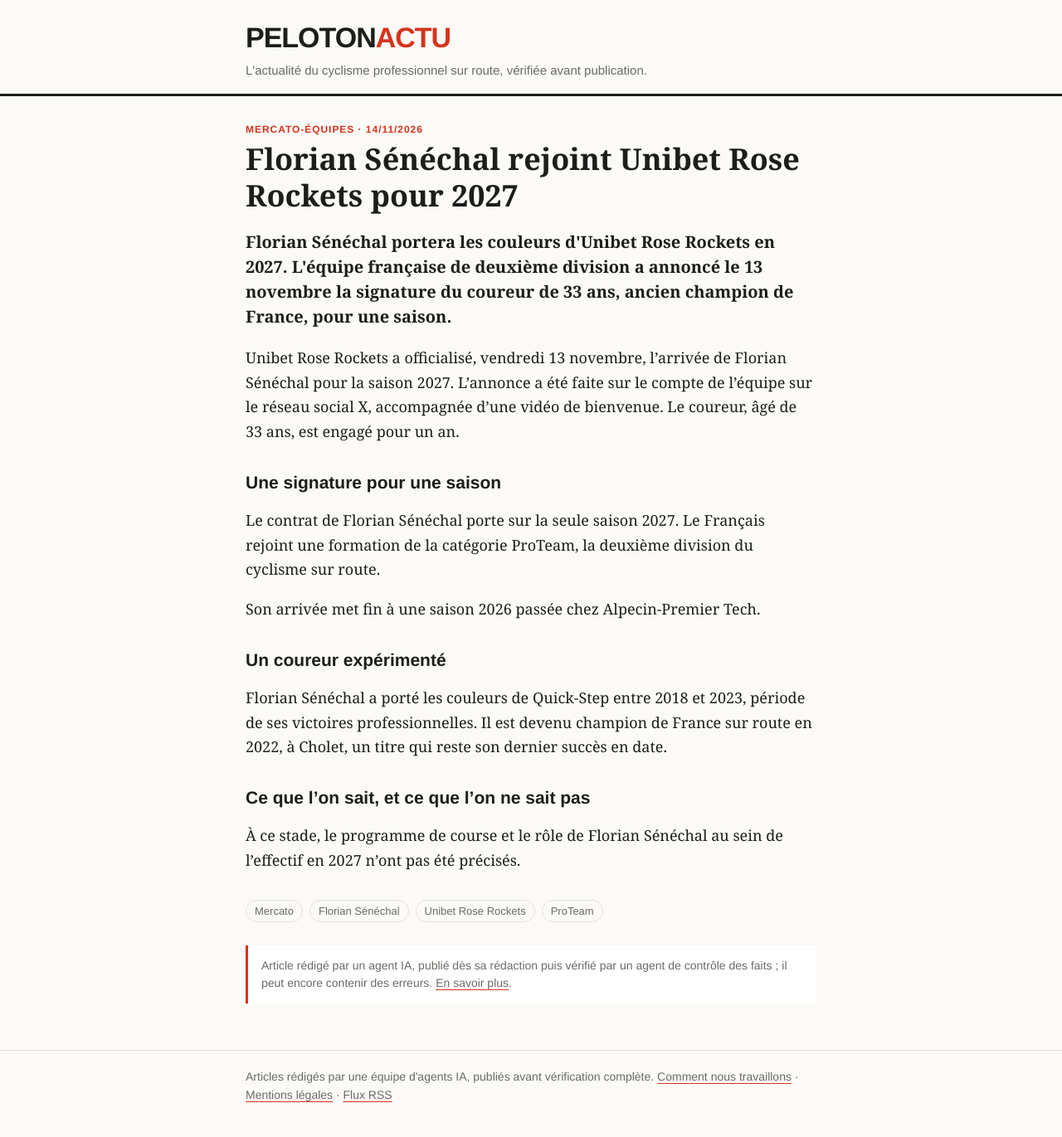
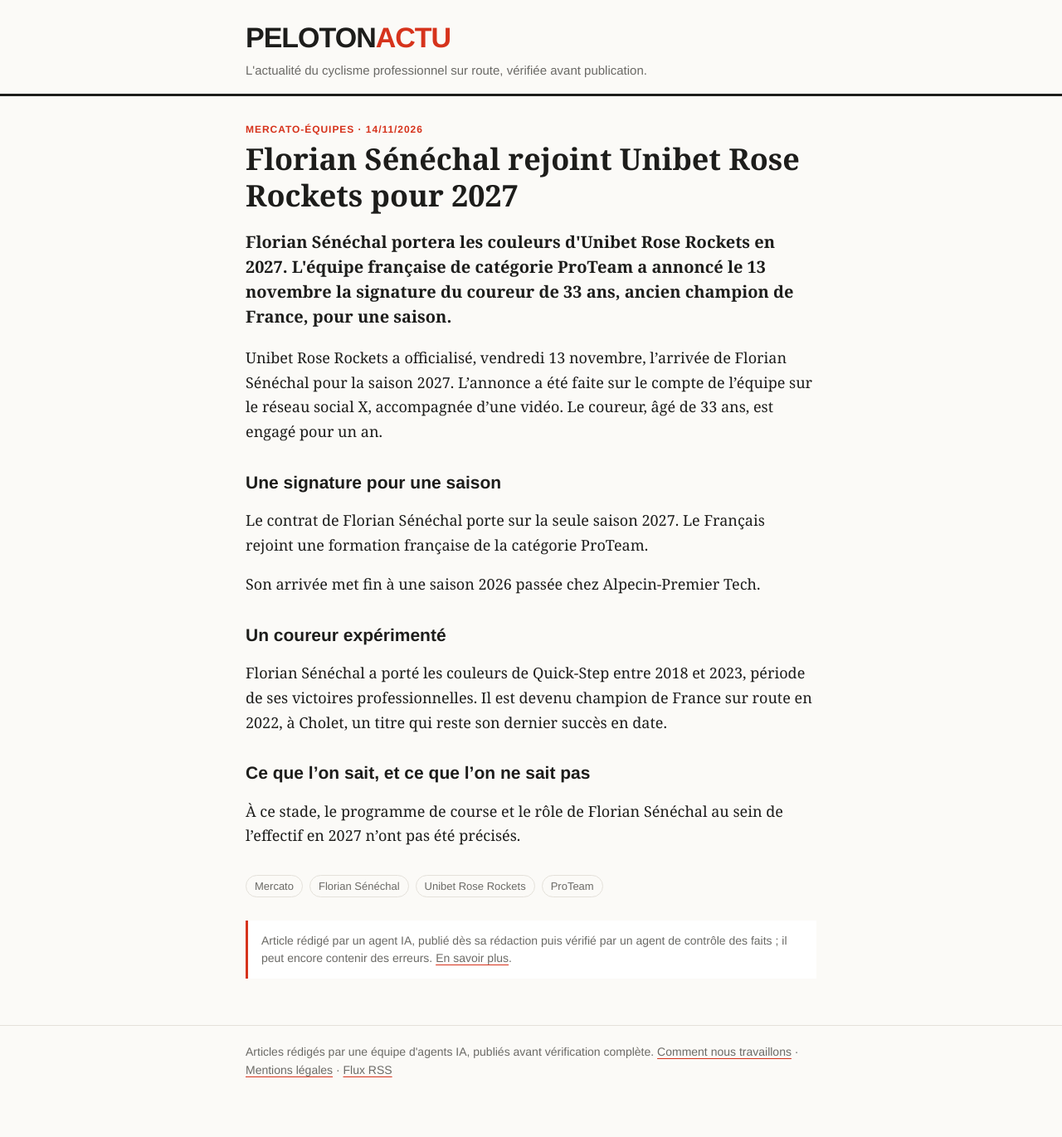
Before and after one commit to antoinebb/test-repo, a Jekyll site: the page built from _posts/2026-11-14-florian-senechal-rejoint-unibet-rose-rockets-pour-2027.md, in a window 1280 px wide. Shown: the whole page at 83% size. Built offline with Jekyll 4.4.1, drawn with Linux system fonts in a browser that asks for light colours; after the commit the page ends 1342 px from its top, so only the background shows below that.

Commit message:
Correction n°1 : Florian Sénéchal rejoint Unibet Rose Rockets pour 2027
Co-Authored-By: Claude Sonnet 5.5 <noreply@anthropic.com>
Claude-Session: https://claude.ai/code/session_01Hc8YjcZ5oo2wa6mAzxesgy

```diff
--- a/_posts/2026-11-14-florian-senechal-rejoint-unibet-rose-rockets-pour-2027.md
+++ b/_posts/2026-11-14-florian-senechal-rejoint-unibet-rose-rockets-pour-2027.md
@@ -6,14 +6,14 @@ format: Mercato-équipes
 description: >-
   Le Français Florian Sénéchal, 33 ans, s'engage pour un an avec la ProTeam Unibet Rose Rockets, qui a annoncé sa signature le 13 novembre.
 chapo: >-
-  Florian Sénéchal portera les couleurs d'Unibet Rose Rockets en 2027. L'équipe française de deuxième division a annoncé le 13 novembre la signature du coureur de 33 ans, ancien champion de France, pour une saison.
+  Florian Sénéchal portera les couleurs d'Unibet Rose Rockets en 2027. L'équipe française de catégorie ProTeam a annoncé le 13 novembre la signature du coureur de 33 ans, ancien champion de France, pour une saison.
 tags: ["Mercato", "Florian Sénéchal", "Unibet Rose Rockets", "ProTeam"]
 ---
-Unibet Rose Rockets a officialisé, vendredi 13 novembre, l'arrivée de Florian Sénéchal pour la saison 2027. L'annonce a été faite sur le compte de l'équipe sur le réseau social X, accompagnée d'une vidéo de bienvenue. Le coureur, âgé de 33 ans, est engagé pour un an.
+Unibet Rose Rockets a officialisé, vendredi 13 novembre, l'arrivée de Florian Sénéchal pour la saison 2027. L'annonce a été faite sur le compte de l'équipe sur le réseau social X, accompagnée d'une vidéo. Le coureur, âgé de 33 ans, est engagé pour un an.
 
 ## Une signature pour une saison
 
-Le contrat de Florian Sénéchal porte sur la seule saison 2027. Le Français rejoint une formation de la catégorie ProTeam, la deuxième division du cyclisme sur route.
+Le contrat de Florian Sénéchal porte sur la seule saison 2027. Le Français rejoint une formation française de la catégorie ProTeam.
 
 Son arrivée met fin à une saison 2026 passée chez Alpecin-Premier Tech.
 
```
